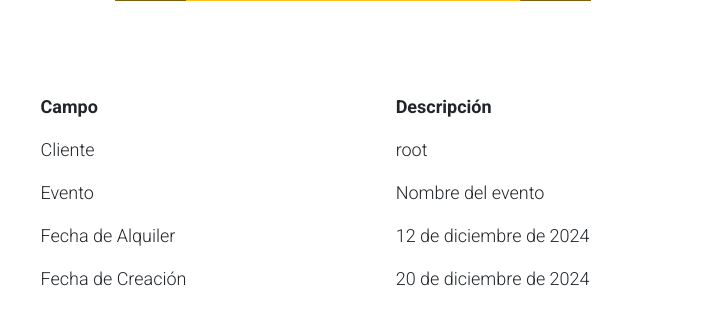
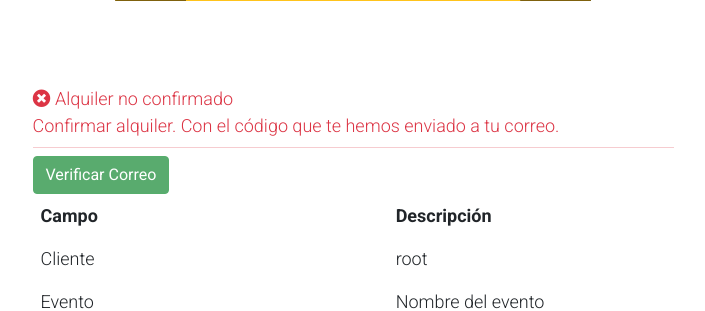
Before and after one commit to saulcm555/DJANGO_BASE, a Django app: page /alquileres/2/ in a window 1280 px wide. Shown: the part 462-773 px from the top of the page, without its empty margins (287-992 px from the left). Run offline with Django 5.2, Linux system fonts and the light colour scheme; data comes from the database, SQL or seed files in the repository; both versions use the stored data as it was after the commit; data that the repository does not hold is empty; some libraries are stand-ins or nearby versions.

Commit message:
alquiler correo

```diff
--- a/alquileres/forms/confirmar_alquiler.py
+++ b/alquileres/forms/confirmar_alquiler.py
@@ -1,26 +1,36 @@
+from django import forms
 from alquileres.models import Alquiler
 
-from django import forms
-class ConfirmarAlquilerFormulario(forms.ModelForm):
+class ConfirmarAlquilerFormulario(forms.Form):
     codigo_confirmacion = forms.CharField(
-        label="Código de Confirmación",
-        widget=forms.TextInput(attrs={"class": "form-control", "placeholder": "Ingrese el código enviado"}),
-        required=True,)
-    class Meta:
-        model = Alquiler
-        fields = ["codigo_confirmacion"]
+        label="Código de confirmación",
+        widget=forms.TextInput(attrs={"placeholder": "Ingrese el código de confirmación"}),
+    )
 
+    def __init__(self, *args, **kwargs):
+        # Extraemos el alquiler de los kwargs
+        self.alquiler = kwargs.pop('alquiler', None)  # Se extrae el alquiler del kwargs
+        super().__init__(*args, **kwargs)  # Llamamos al inicializador del formulario para mantener la funcionalidad predeterminada
 
-    def clean_codigo_confirmacion(self):
-            codigo = self.cleaned_data.get("codigo_confirmacion")
-            if not self.alquiler:
-                raise forms.ValidationError("No se encontró el alquiler asociado.")
+    def clean(self):
+        cleaned_data = super().clean()
+        codigo_confirmacion = cleaned_data.get("codigo_confirmacion")
 
-            if str(self.alquiler.codigo_confirmacion) != str(codigo):
-                raise forms.ValidationError("El código de confirmación es incorrecto.")
-            return codigo
+        if not self.alquiler:
+            raise forms.ValidationError("No se encontró el alquiler asociado.")
+
+        # Validación del código de confirmación
+        if str(self.alquiler.codigo_confirmacion) != str(codigo_confirmacion):
+            raise forms.ValidationError("El código de confirmación es incorrecto.")
+
+        # Verificar si el alquiler ya está confirmado
+        if self.alquiler.correo_electronico_verificado:
+            raise forms.ValidationError("Este alquiler ya ha sido confirmado.")
+
+        return cleaned_data
 
     def save(self):
-        self.alquiler.confirmado = True
+        # Cambiar el estado del alquiler a 'confirmado'
+        self.alquiler.correo_electronico_verificado = True
         self.alquiler.save()
         return self.alquiler
--- a/alquileres/templates/alquileres/detalle_alquiler.html
+++ b/alquileres/templates/alquileres/detalle_alquiler.html
@@ -1,5 +1,6 @@
 {% extends "alquileres/layout/base.html" %}
 {% block content %}
+{% load crispy_forms_tags %}
 
 <section class=" py-5">
   <div class="container">
@@ -9,6 +10,43 @@
         {% include 'core/components/utils/carrucel.html' with fotos=fotos %}
       </div>
       <div class="col-lg-7 mt-5">
+
+        {% if alquiler.correo_electronico_verificado %}
+        <div class="alert alert-success" role="alert">
+          <p>Alquiler confirmado</p>
+        </div>
+        {% else %}
+        <span class="text-danger">
+          <i class="fas fa-times-circle"></i> Alquiler no confirmado
+          <br>
+          Confirmar alquiler. Con el código que te hemos enviado a tu correo.
+          <hr class="my-2">
+          <button type="button" class="btn btn-success" data-bs-toggle="modal"
+            data-bs-target="#staticBackdrop">Verificar Correo</button>
+        </span>
+        <div class="modal fade" id="staticBackdrop" data-bs-backdrop="static" data-bs-keyboard="false" tabindex="-1"
+          aria-labelledby="staticBackdropLabel" aria-hidden="true">
+          <div class="modal-dialog">
+            <div class="modal-content">
+              <div class="modal-header">
+                <h1 class="modal-title fs-5" id="staticBackdropLabel">Validar correo</h1>
+                <button type="button" class="btn-close" data-bs-dismiss="modal" aria-label="Close"></button>
+              </div>
+              <div class="modal-body">
+                {% csrf_token %}
+                {{ formulario|crispy }}
+              </div>
+              <div class="modal-footer">
+                <button type="button" class="btn btn-secondary" data-bs-dismiss="modal">Cerrar</button>
+                <p class="btn btn-dark" id="renviar">Enviar otra vez</p>
+                <button id="verificar_correo" type="button" class="btn btn-success">Validar</button>
+              </div>
+            </div>
+          </div>
+        </div>
+        {% endif %}
+
+
         {% if messages %}
         <div class="alert alert-{messages.tag}" role="alert">
           {% for message in messages %}
@@ -30,7 +68,8 @@
             </tr>
             <tr>
               <td>Evento</td>
-                          <td>{{ alquiler.evento }}</td>
+              <td>{{ alquiler.evento }}
+              </td>
             </tr>
             <tr>
               <td>Fecha de Alquiler</td>
@@ -78,4 +117,61 @@
     </div>
   </div>
 </section>
+
+
+<script>
+  function enviarCorreoValidacion() {
+    const url = "{% url 'alquileres:enviar_correo_alquiler' alquiler.id %}";  // URL de la vista para validar el correo
+    console.log(url);
+    fetch(url)
+      .then(response => response.json())
+      .then(data => {
+      })
+      .catch(error => {
+        console.error(error);
+      });
+  }
+
+
+  document.getElementById("renviar").addEventListener("click", enviarCorreoValidacion);
+
+  console.log(document.getElementById("id_codigo_confirmacion").value);
+
+  function verificarCorreo() {
+    const url = "{% url 'alquileres:confirmar_alquiler' alquiler.id %}";
+    const formData = new FormData();
+    formData.append("codigo_confirmacion", document.getElementById("id_codigo_confirmacion").value);
+
+    fetch(url, {
+      method: 'POST',
+      headers: {
+        'X-CSRFToken': document.querySelector('[name=csrfmiddlewaretoken]').value,
+      },
+      body: formData
+    })
+      .then(response => response.json())
+      .then(data => {
+        if (data.success) {
+          window.location.reload();
+        } else {
+          if (data.errors) {
+            console.log(data);
+
+            let errorMessage = '';
+            for (const error in data.errors) {
+              errorMessage += data.errors[error].join(' ') + '\n';
+            }
+            alert('Error: ' + errorMessage);
+          }
+        }
+      })
+      .catch(error => {
+        console.error('Error:', error);
+        alert('Error al enviar el correo.');
+      });
+  }
+
+  document.getElementById("verificar_correo").addEventListener("click", verificarCorreo);
+
+</script>
 {% endblock %}
--- a/alquileres/urls.py
+++ b/alquileres/urls.py
@@ -18,4 +18,6 @@ urlpatterns = [
         name="eventualidades_alquiler",
     ),
     path("<int:id>/servicios/", views.servicios_alquiler, name="servicios_alquiler"),
+    path("confirmar/<int:id>", views.confirmar_alquiler, name="confirmar_alquiler"),
+    path("enviar-correo/<int:id>", views.enviar_correo_alquiler, name="enviar_correo_alquiler"),
 ]
--- a/alquileres/views.py
+++ b/alquileres/views.py
@@ -2,8 +2,11 @@ from django.shortcuts import render, redirect
 from django.contrib import messages
 from django.http import HttpResponseForbidden
 from django.db.models import Q
+from django.http import JsonResponse
 
 from utilidades import ValidadorUsuario
+from utilidades.ValidadorAlquiler import ValidadorAlquiler
+from utilidades.enviar_email import EmailEnviador, enviar_codigo_confirmacion
 from eventos.models import Evento
 from .models import Alquiler
 from .forms import (
@@ -52,6 +55,7 @@ def nuevo_alquiler(request, item_id):
             "Debes verificar tu correo y completar tus datos antes de poder alquilar un espacio",
         )
         return redirect("usuarios:perfil")
+
     evento = Evento.objects.filter(id=item_id).first()
     if not evento:
         messages.warning(request, "Evento no encontrado")
@@ -64,16 +68,15 @@ def nuevo_alquiler(request, item_id):
             alquiler.cliente = request.user
             alquiler.evento = evento
 
+            alquiler.costo_alquiler = evento.valor_referencial
+
             alquiler.save()
-            messages.success(request, "Alquiler creado correctamente")
-            messages.info(request, "Por favor, confirma tu reserva con el codigo que te hemos enviado a tu correo")
+            enviar_codigo_confirmacion(alquiler)
             return redirect("alquileres:alquiler_detalle", id=alquiler.id)
-        print(formulario.errors)
-        messages.warning(
-            request,
-            f"Error al crear el alquiler"
-        )
-    formulario = AlquilerFormulario()
+        messages.warning(request, "Error al crear el alquiler")
+    else:
+        formulario = AlquilerFormulario()
+
     return render(request, "alquileres/nuevo_alquiler.html", {"form": formulario})
 
 
@@ -85,11 +88,11 @@ def alquiler_detalle(request, id):
 
     if request.method == "GET":
         fotos = alquiler.fotos.all()
-
+        formulario = ConfirmarAlquilerFormulario(alquiler=alquiler)  # Usa 'instance' aquí
         return render(
             request,
             "alquileres/detalle_alquiler.html",
-            {"alquiler": alquiler, "fotos": fotos},
+            {"alquiler": alquiler, "fotos": fotos, "formulario": formulario},
         )
 
 
@@ -169,24 +172,32 @@ def servicios_alquiler(request, id):
     )
 
 
-def confirmar_alquiler(request, id):
+def enviar_correo_alquiler(request, id):
     alquiler = Alquiler.objects.filter(id=id).first()
     if not alquiler:
         messages.warning(request, "Alquiler no encontrado")
         return redirect("alquileres:alquileres")
+    enviar_correo_alquiler = enviar_codigo_confirmacion(alquiler)
+    return JsonResponse({"success": True, "message": "Correo enviado correctamente."})
+
+
+
+def confirmar_alquiler(request, id):
+    alquiler = Alquiler.objects.filter(id=id).first()
+
+    if not alquiler:
+        return JsonResponse({"success": False, "message": "Alquiler no encontrado."})
+
     if request.method == "POST":
         formulario = ConfirmarAlquilerFormulario(request.POST, alquiler=alquiler)
+
         if formulario.is_valid():
             formulario.save()
-            return redirect("alquileres:alquileres")
+            return JsonResponse({"success": True, "message": "Alquiler confirmado correctamente."})
+        else:
+            return JsonResponse({"success": False, "errors": formulario.errors})
+
     else:
         formulario = ConfirmarAlquilerFormulario(alquiler=alquiler)
 
-    return render(
-        request,
-        "alquileres/confirmar_alquiler.html",
-        {
-            "alquiler": alquiler,
-            "form": formulario,
-        },
-    )
+    return render(request, 'confirmar_alquiler.html', {'formulario': formulario, 'alquiler': alquiler})
--- a/usuarios/templates/usuarios/perfil.html
+++ b/usuarios/templates/usuarios/perfil.html
@@ -109,7 +109,8 @@
     </div>
     <script>
     function enviarCorreoValidacion() {
-        fetch("http://127.0.0.1:8000/usuarios/validar-correo-helper/")
+        const url = "{% url 'usuarios:reenvio_correo_validacion' %}";  // URL de la vista para validar el correo
+        fetch(url)
             .then(response => response.json())
             .then(data => {
             })
--- a/utilidades/enviar_email.py
+++ b/utilidades/enviar_email.py
@@ -46,4 +46,4 @@ def enviar_codigo_confirmacion(alquiler:Alquiler):
     """
     destinatarios = [alquiler.cliente.email]
 
-    EmailEnviador.send_email(asunto, mensaje, destinatarios)
+    EmailEnviador.enviar_email(asunto, mensaje, destinatarios)
```
Also changed, not shown: alquileres/forms/alquiler.py (+2 -7 lines), alquileres/models/alquiler.py (+19 -13 lines), alquileres/templates/alquileres/nuevo_alquiler.html (+20 -14 lines), utilidades/ValidadorAlquiler.py (added, +7 -0 lines), db.sqlite3. Lines whose indentation alone changed are shown as unchanged.
